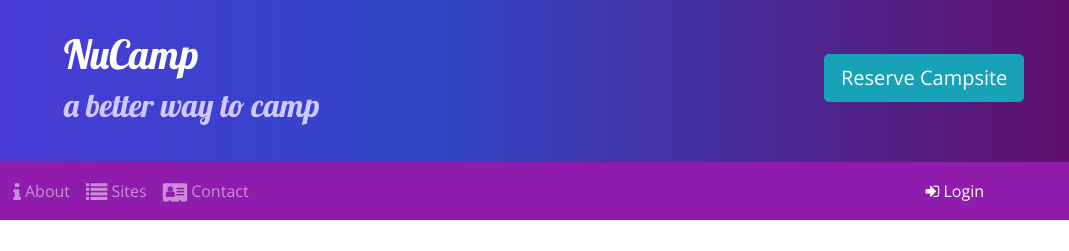
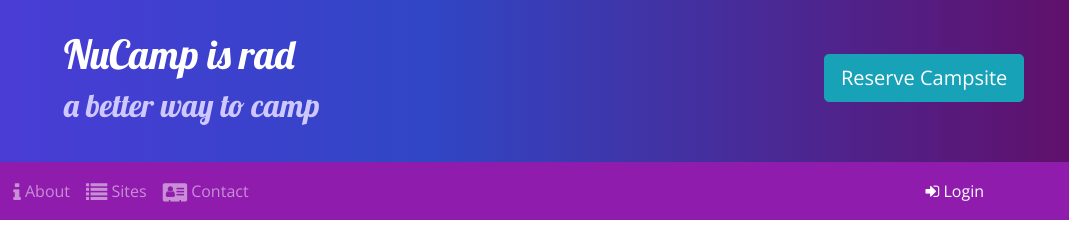
Before and after one commit to veth91/nucampsiteweek2, a website: page index.html in a window 1280 px wide. Shown: the top 251 px of the page, 211-1280 px from the left. Drawn offline with nearby package versions, Linux system fonts and the light colour scheme; files whose address does not match are found by name.

Commit message:
change title

```diff
--- a/index.html
+++ b/index.html
@@ -28,7 +28,7 @@
                     <img src="img/logo.png" class="img-fluid" />
                 </div>
                 <div class="col">
-                    <h1>NuCamp</h1>
+                    <h1>NuCamp is rad</h1>
                     <h2>a better way to camp</h2>
                 </div>
                 <div class="col-md-4 col-xl-2 mt-4">
```
